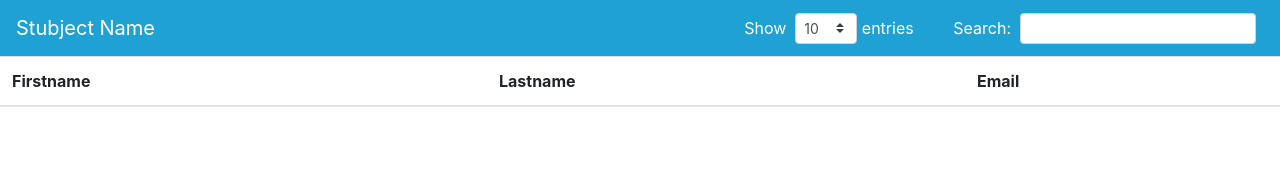
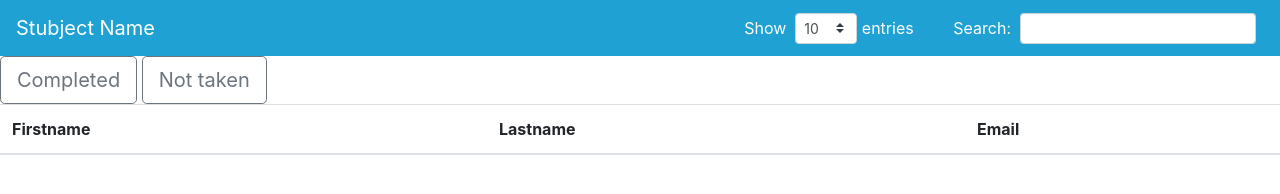
Before and after one commit to cmsc166-study-planner/study-planner, a plain HTML site: page studentlist.html in a window 1280 px wide. Drawn offline with Linux system fonts and the light colour scheme; no server answers.

Commit message:
Admin page update

```diff
--- a/studentlist.html
+++ b/studentlist.html
@@ -37,6 +37,8 @@
       </nav>
 
       <div >
+        <button class="btn btn-outline-secondary btn-lg">Completed</button>
+        <button class="btn btn-outline-secondary btn-lg">Not taken</button>
         <table id="listTable" class="table table-striped">
           <thead>
             <tr>
```
